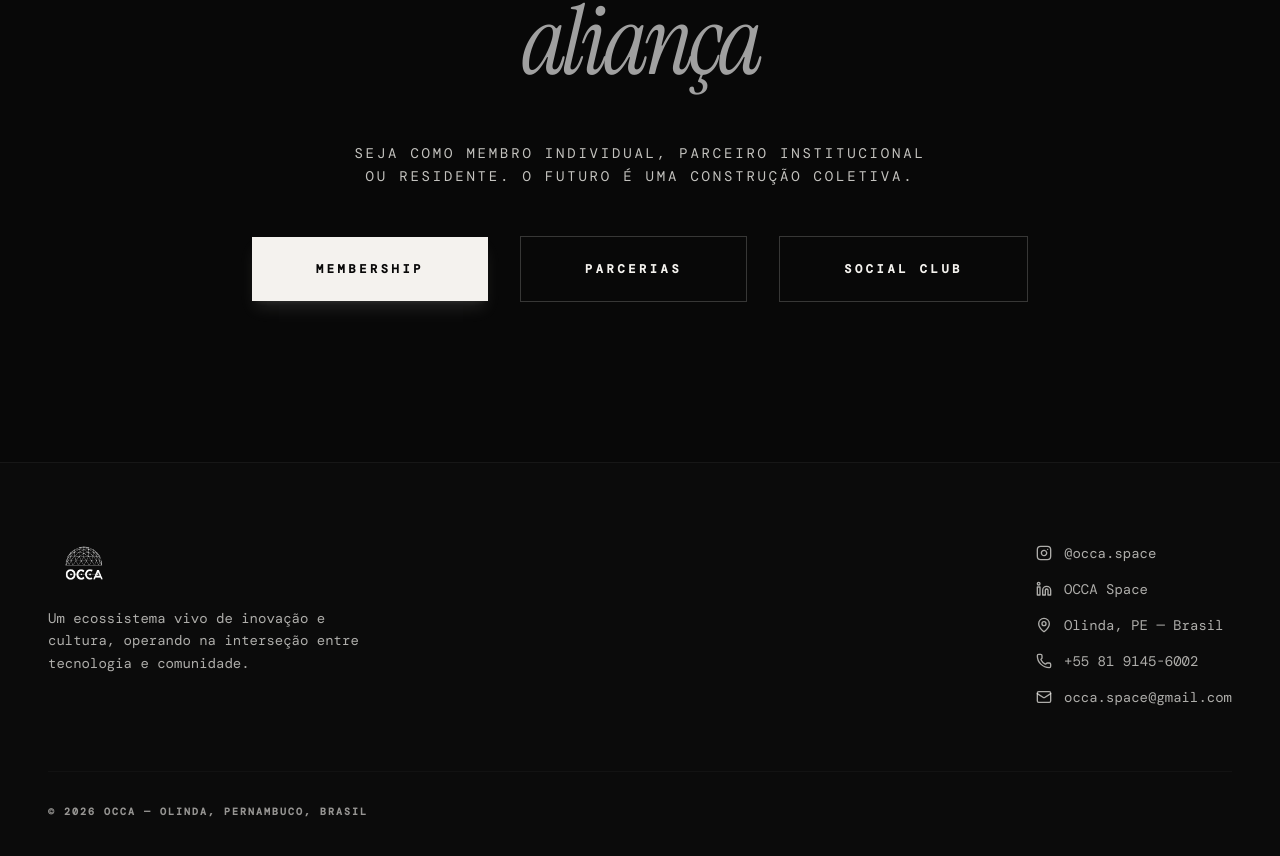
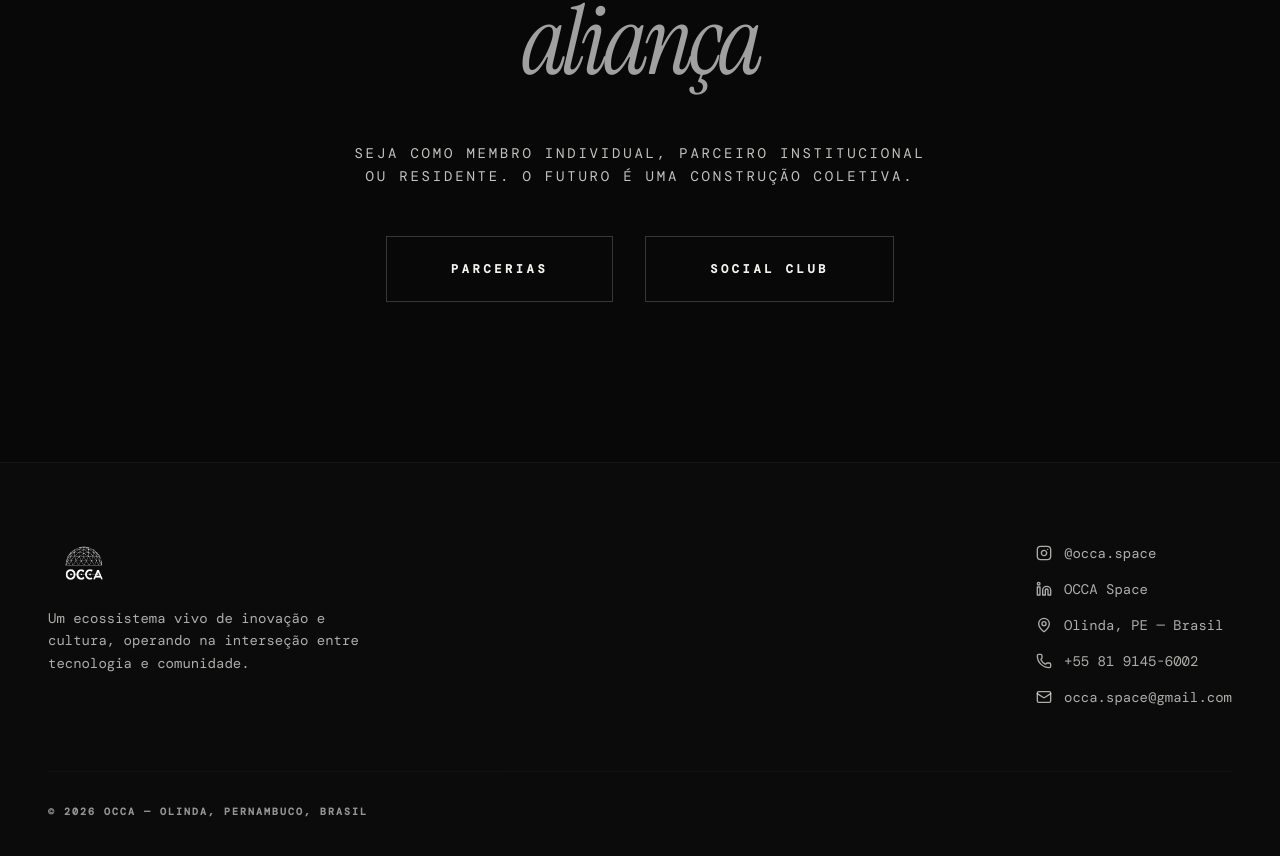
Before and after one commit to DevBF1907/occa-website, a Next.js app: page / in a window 1280 px wide. Shown: the part 3142-3998 px from the top of the page. Built offline with nearby package versions, Linux system fonts and the light colour scheme; a web font is replaced by a local one.

Commit message:
remove: botão Membership da seção aliança

```diff
--- a/src/app/page.tsx
+++ b/src/app/page.tsx
@@ -50,9 +50,6 @@ export default function Home() {
               Seja como membro individual, parceiro institucional ou residente. O futuro é uma construção coletiva.
             </p>
             <div className="flex flex-col md:flex-row items-center justify-center gap-8">
-              <button className="w-full md:w-auto px-16 py-6 bg-brand-white text-brand-black text-xs font-bold uppercase tracking-[0.3em] hover:bg-brand-accent hover:text-brand-white transition-all duration-500 hover-trigger shadow-lg shadow-brand-white/10">
-                MEMBERSHIP
-              </button>
               <button className="w-full md:w-auto px-16 py-6 border border-brand-white/20 text-xs font-bold uppercase tracking-[0.3em] hover:bg-brand-white hover:text-brand-black transition-all duration-500 hover-trigger relative group">
                 PARCERIAS
                 <span className="absolute -top-12 left-1/2 -translate-x-1/2 bg-brand-gray-2 text-brand-white/80 text-[9px] px-3 py-2 rounded opacity-0 group-hover:opacity-100 transition-opacity whitespace-nowrap pointer-events-none">
```
